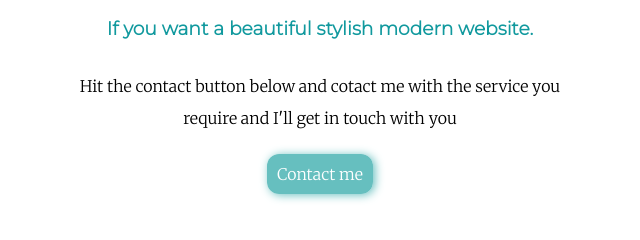
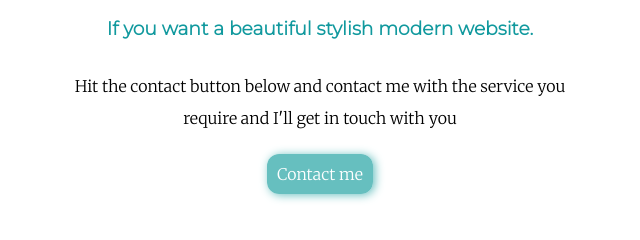
Before and after one commit to mikegyamfi/personal-site, a plain HTML site: page index.html in a window 1280 px wide. Shown: the part 2069-2309 px from the top of the page, 320-960 px from the left. Drawn offline with Linux system fonts and the light colour scheme.

Commit message:
Update index.html

```diff
--- a/index.html
+++ b/index.html
@@ -46,7 +46,7 @@
     <div class="contact-me">
       <h2>Get In Touch</h2>
       <h3 class="in-touch-p">If you want a beautiful stylish modern website.</h3>
-      <p style="width: 40%; margin: 30px auto 30px auto; line-height: 2;">Hit the contact button below and cotact me with the service you require and I'll get in touch with you</p>
+      <p style="width: 40%; margin: 30px auto 30px auto; line-height: 2;">Hit the contact button below and contact me with the service you require and I'll get in touch with you</p>
       <a class="btn" href="mailto:michaelgyamfi696@gmail.com">Contact me</a>
     </div>
   </div>
```
